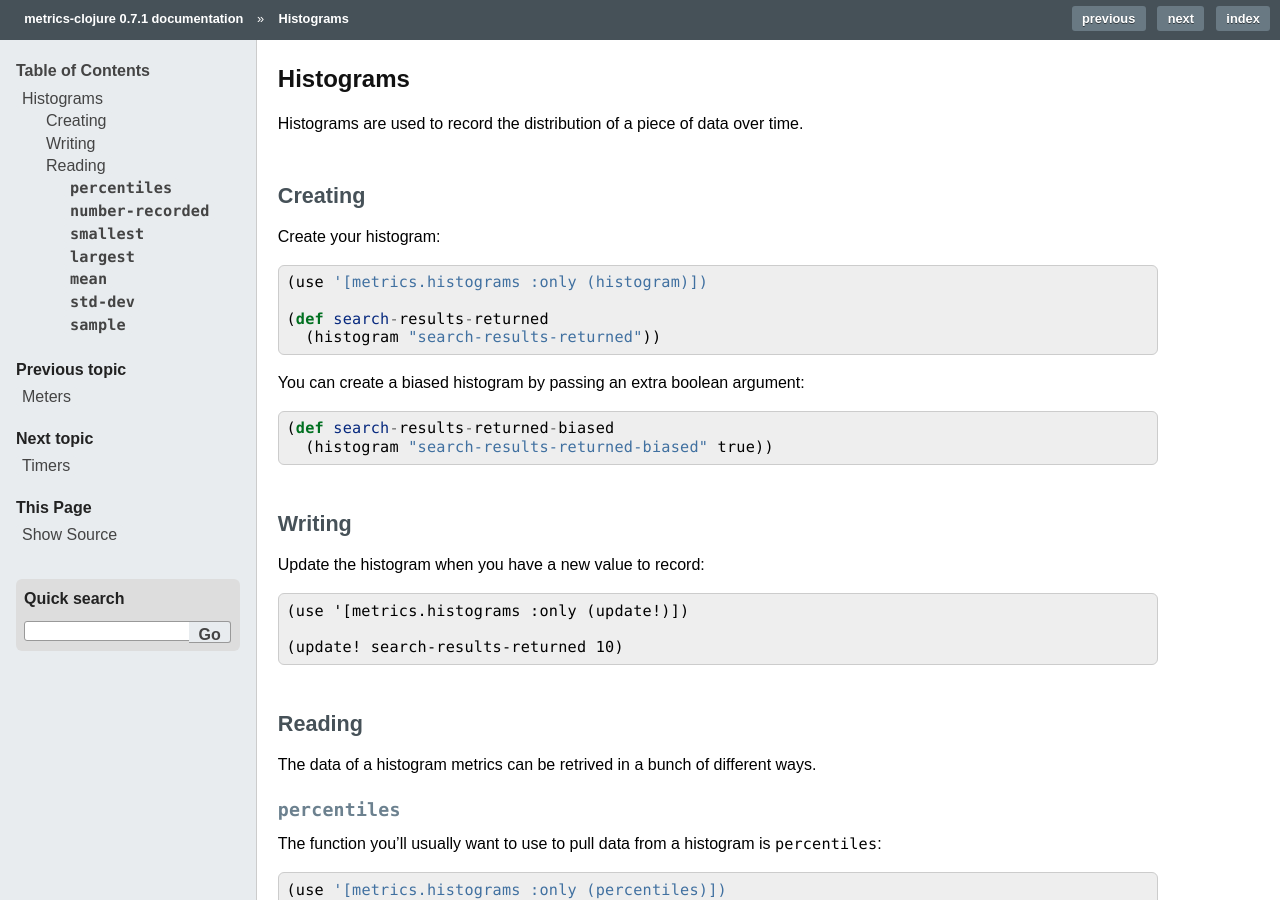
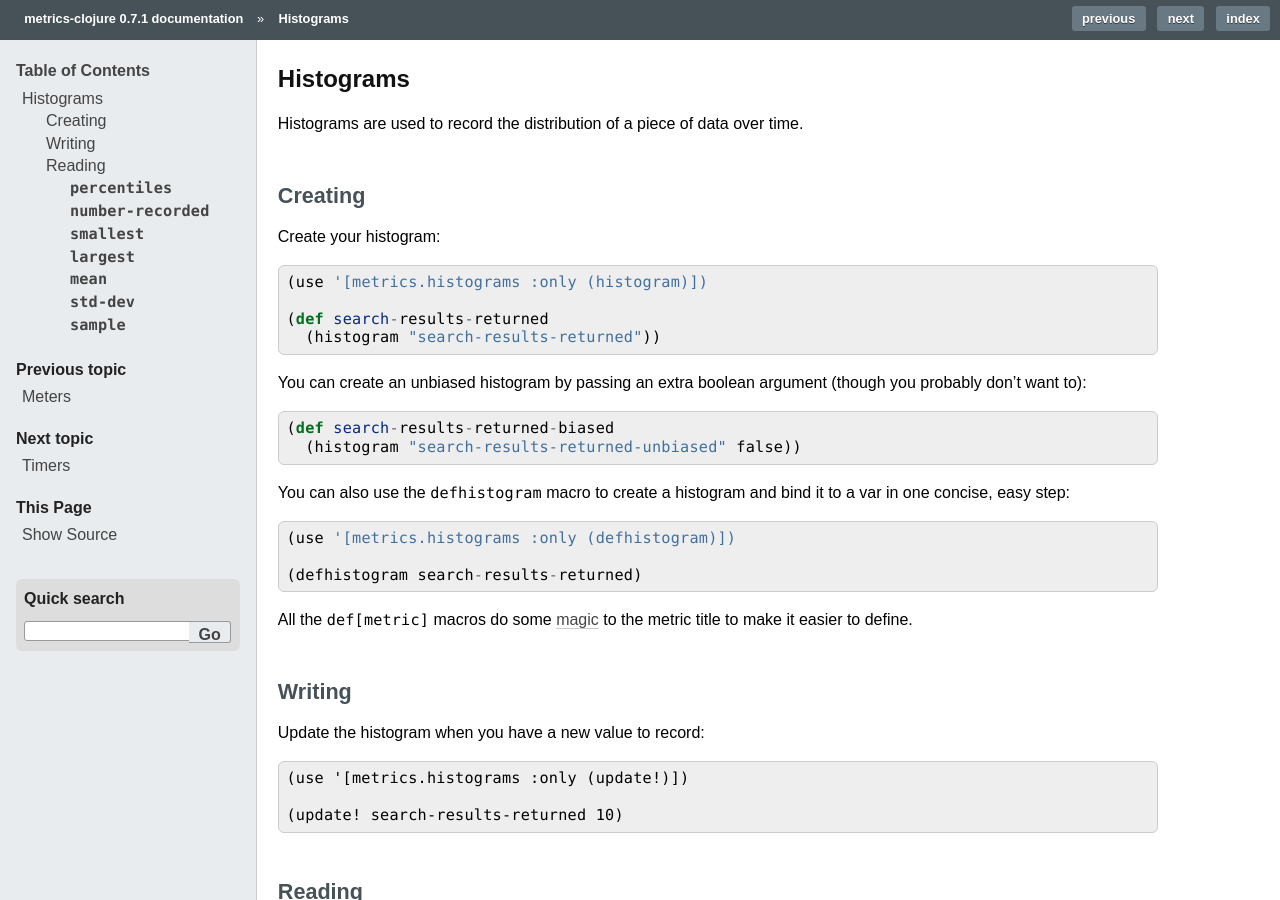
Before and after one commit to clj-commons/metrics-clojure, a Sphinx documentation site: the page built from docs/source/histograms.rst, in a window 1280 px wide and 900 px high. Built offline with Sphinx 7.4.7, drawn with Linux system fonts in a browser that asks for light colours.

Commit message:
Document the def* macros.

```diff
--- a/docs/source/histograms.rst
+++ b/docs/source/histograms.rst
@@ -13,10 +13,23 @@ Create your histogram::
     (def search-results-returned
       (histogram "search-results-returned"))
 
-You can create a biased histogram by passing an extra boolean argument::
+You can create an unbiased histogram by passing an extra boolean argument
+(though you probably don't want to)::
 
     (def search-results-returned-biased
-      (histogram "search-results-returned-biased" true))
+      (histogram "search-results-returned-unbiased" false))
+
+.. _defhistogram:
+
+You can also use the ``defhistogram`` macro to create a histogram and bind it to
+a var in one concise, easy step::
+
+    (use '[metrics.histograms :only (defhistogram)])
+
+    (defhistogram search-results-returned)
+
+All the ``def[metric]`` macros do some :ref:`magic <desugaring>` to the metric
+title to make it easier to define.
 
 Writing
 -------
--- a/docs/source/index.rst
+++ b/docs/source/index.rst
@@ -36,5 +36,6 @@ Table of Contents
    names
    removing
    sideeffects
+   title-desugaring
    ring
    contributing
```
Also changed, not shown: docs/source/counters.rst (+12 -0 lines), docs/source/gauges.rst (+16 -0 lines), docs/source/meters.rst (+12 -0 lines), docs/source/timers.rst (+12 -0 lines), docs/source/title-desugaring.rst (added, +37 -0 lines), 4 other files.
